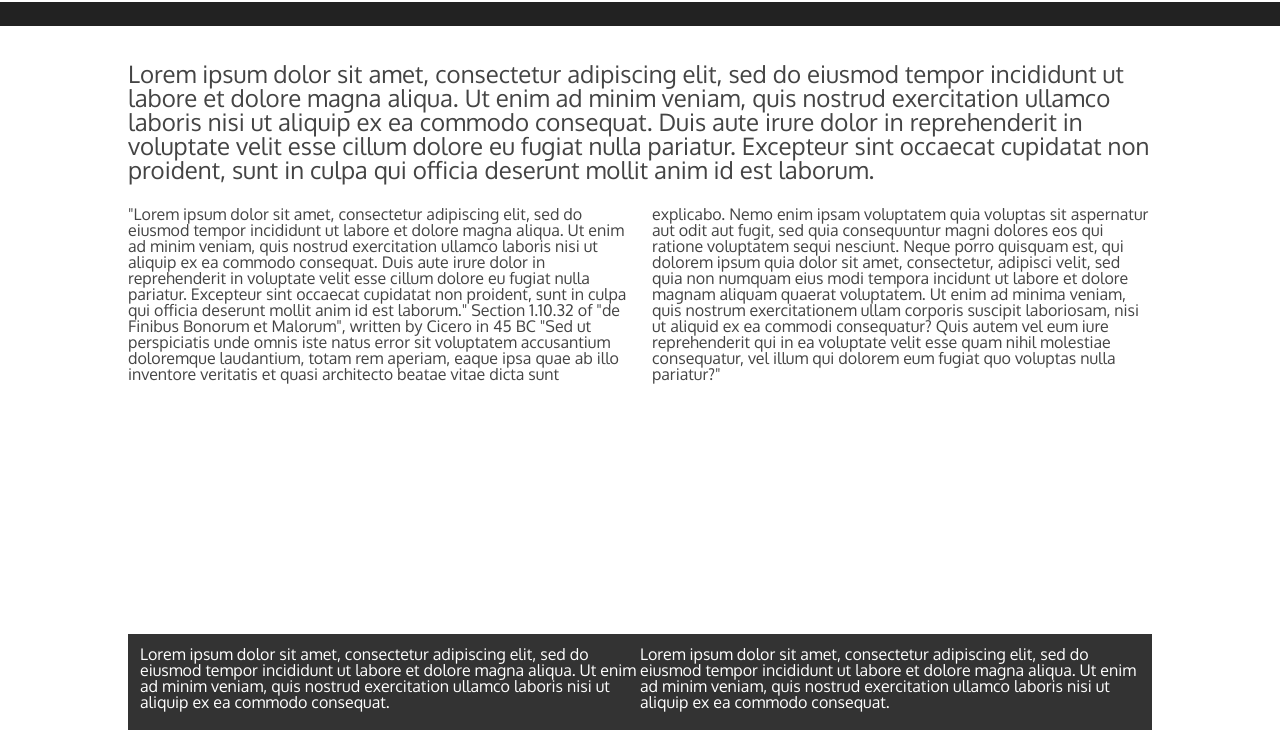
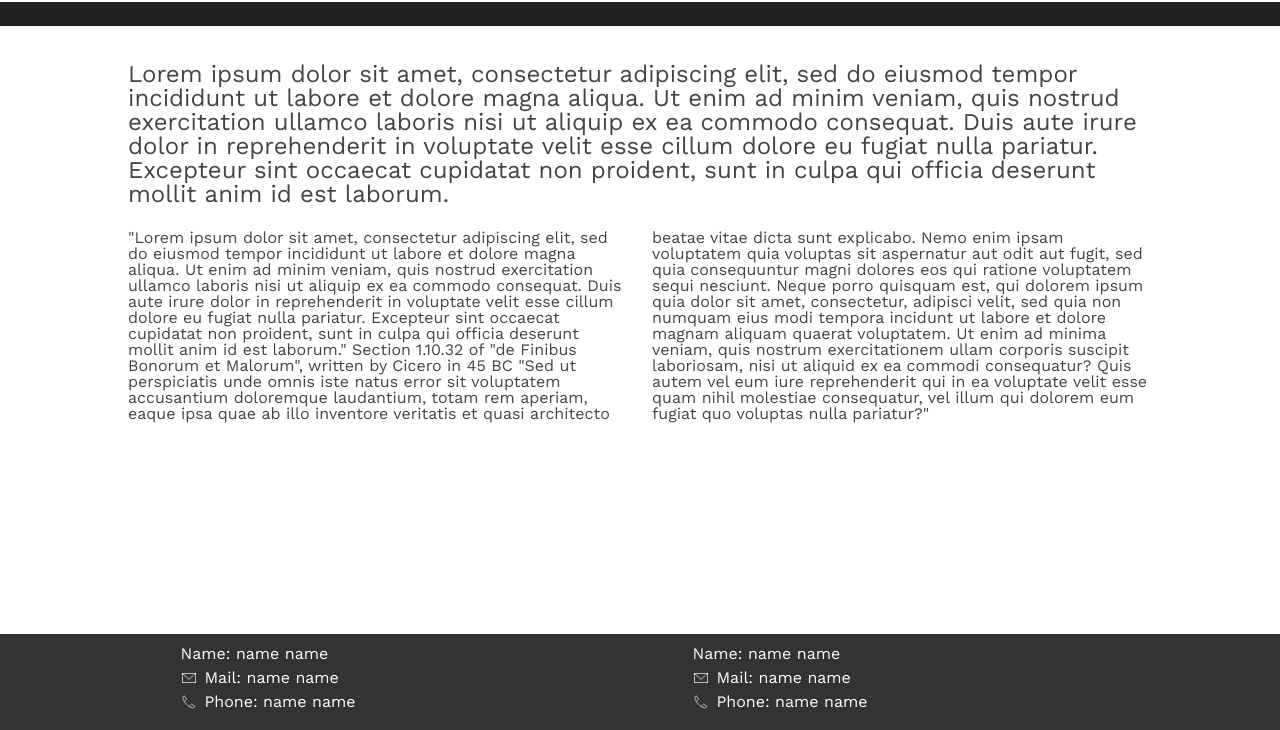
Before and after one commit to stephanLeece/werkstatt, a Gatsby site: page / in a window 1280 px wide. Shown: the part 70-800 px from the top of the page. Built offline with nearby package versions, Linux system fonts and the light colour scheme; Gatsby itself is replaced by a stand-in of ours.

Commit message:
more layout updates

```diff
--- a/gatsby-config.js
+++ b/gatsby-config.js
@@ -19,7 +19,7 @@ module.exports = {
       resolve: `gatsby-plugin-google-fonts`,
       options: {
         fonts: [
-          `Oxygen`,
+          `Work Sans`,
         ],
         display: 'swap'
       }
--- a/src/common/Typography/Typography.styled.js
+++ b/src/common/Typography/Typography.styled.js
@@ -1,27 +1,27 @@
 import styled from 'styled-components';
 const StyledH1 = styled.h1`
     font-size: 48px;
-    font-family: 'Oxygen', sans-serif;
+    font-family: 'Work Sans', sans-serif;
 `;
 
 const StyledH2 = styled.h2`
     font-size: 32px;
-    font-family: 'Oxygen', sans-serif;
+    font-family: 'Work Sans', sans-serif;
 `;
 
 const StyledH3 = styled.h3`
     font-size: 24px;
-    font-family: 'Oxygen', sans-serif;
+    font-family: 'Work Sans', sans-serif;
 `;
 
 const StyledH4 = styled.h4`
     font-size: 12px;
-    font-family: 'Oxygen', sans-serif;
+    font-family: 'Work Sans', sans-serif;
 `;
 
 const StyledP = styled.p`
     font-size: 16px;
-    font-family: 'Oxygen', sans-serif;
+    font-family: 'Work Sans', sans-serif;
 `;
 
 export {
--- a/src/common/icons/Mail.jsx
+++ b/src/common/icons/Mail.jsx
@@ -1,8 +1,11 @@
-const Mail = () => (
+import React from "react";
+
+const Mail = ({className}) => (
   <svg
+  className={className}
     xmlns="http://www.w3.org/2000/svg"
-    width="48px"
-    height="48px"
+    width="16px"
+    height="16px"
     viewBox="0 0 24 24"
     stroke="#ffffff"
     stroke-width="1"
--- a/src/common/icons/Phone.jsx
+++ b/src/common/icons/Phone.jsx
@@ -1,8 +1,11 @@
-const Phone = () => (
+import React from "react";
+
+const Phone = ({className}) => (
   <svg
+    className={className}
     xmlns="http://www.w3.org/2000/svg"
-    width="48px"
-    height="48px"
+    width="16px"
+    height="16px"
     viewBox="0 0 24 24"
     stroke="#ffffff"
     strokeWidth="1"
@@ -17,3 +20,5 @@ const Phone = () => (
     />
   </svg>
 );
+
+export default Phone;
--- a/src/screens/Home/Home.jsx
+++ b/src/screens/Home/Home.jsx
@@ -7,9 +7,13 @@ import {
   MainSection,
   MainHeaderText,
   MainBodyText,
-  ContactSection,
+  ContactSectionOuter,
+  ContactSectionInner,
   ContactCard,
-  ContactText
+  ContactCardLine,
+  ContactText,
+  MailIcon,
+  PhoneIcon
 } from "./Home.styled";
 
 const Home = () => (
@@ -50,16 +54,36 @@ const Home = () => (
         pariatur?"
       </MainBodyText>
     </MainSection>
-    <ContactSection>
-      <ContactCard><ContactText>Lorem ipsum dolor sit amet, consectetur adipiscing elit, sed do eiusmod
-        tempor incididunt ut labore et dolore magna aliqua. Ut enim ad minim
-        veniam, quis nostrud exercitation ullamco laboris nisi ut aliquip ex ea
-        commodo consequat.</ContactText></ContactCard>
-      <ContactCard><ContactText>Lorem ipsum dolor sit amet, consectetur adipiscing elit, sed do eiusmod
-        tempor incididunt ut labore et dolore magna aliqua. Ut enim ad minim
-        veniam, quis nostrud exercitation ullamco laboris nisi ut aliquip ex ea
-        commodo consequat.</ContactText></ContactCard>
-    </ContactSection>
+    <ContactSectionOuter>
+      <ContactSectionInner>
+      <ContactCard>
+          <ContactCardLine>
+            <ContactText>Name: name name</ContactText>
+          </ContactCardLine>
+          <ContactCardLine>
+            <MailIcon />
+            <ContactText>Mail: name name</ContactText>
+          </ContactCardLine>
+          <ContactCardLine>
+            <PhoneIcon />
+            <ContactText>Phone: name name</ContactText>
+          </ContactCardLine>
+        </ContactCard>
+        <ContactCard>
+          <ContactCardLine>
+            <ContactText>Name: name name</ContactText>
+          </ContactCardLine>
+          <ContactCardLine>
+            <MailIcon />
+            <ContactText>Mail: name name</ContactText>
+          </ContactCardLine>
+          <ContactCardLine>
+            <PhoneIcon />
+            <ContactText>Phone: name name</ContactText>
+          </ContactCardLine>
+        </ContactCard>
+      </ContactSectionInner>
+    </ContactSectionOuter>
   </Wrap>
 );
 
--- a/src/screens/Home/Home.styled.js
+++ b/src/screens/Home/Home.styled.js
@@ -1,6 +1,8 @@
 import styled from "styled-components";
 
 import { StyledH1, StyledH3, StyledP } from 'src/common/Typography/Typography.styled';
+import Phone from 'src/common/Icons/Phone';
+import Mail from 'src/common/Icons/Mail';
 
 const Wrap = styled.div`
   display: flex;
@@ -39,12 +41,20 @@ const MainBodyText = styled(StyledP)`
   column-gap: 24px;
 `;
 
-const ContactSection = styled.section`
+const ContactSectionOuter = styled.section`
   background-color: #333333;
-  display: flex;
-  justify-content: space-between;
   margin-top: auto;
   padding: 12px;
+  width: 100%;
+  box-sizing: border-box;
+`;
+
+const ContactSectionInner = styled.div`
+  background-color: #333333;
+  max-width: 1024px;
+  width: 100%;
+  display: flex;
+  justify-content: space-around;
 `;
 
 const ContactCard = styled.div`
@@ -53,9 +63,22 @@ const ContactCard = styled.div`
   max-width: 500px;
 `;
 
+const ContactCardLine = styled.div`
+  display: flex;
+  align-items: center;
+  margin-bottom: 8px;
+`;
+
 const ContactText = styled(StyledP)`
   color: #ffffff;
-  margin-bottom: 8px;
+`;
+
+const MailIcon = styled(Mail)`
+  margin-right: 8px;
+`;
+
+const PhoneIcon = styled(Phone)`
+  margin-right: 8px;
 `;
 
 export {
@@ -65,7 +88,11 @@ export {
   MainSection,
   MainHeaderText,
   MainBodyText,
-  ContactSection,
+  ContactSectionOuter,
+  ContactSectionInner,
   ContactCard,
+  ContactCardLine,
   ContactText,
+  MailIcon,
+  PhoneIcon,
 }
```
